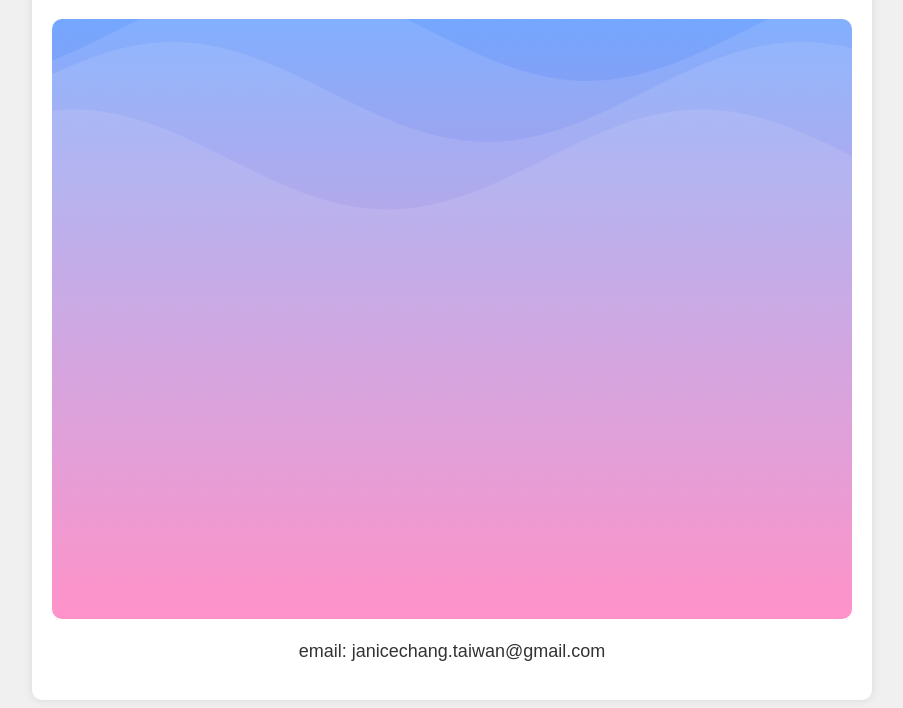
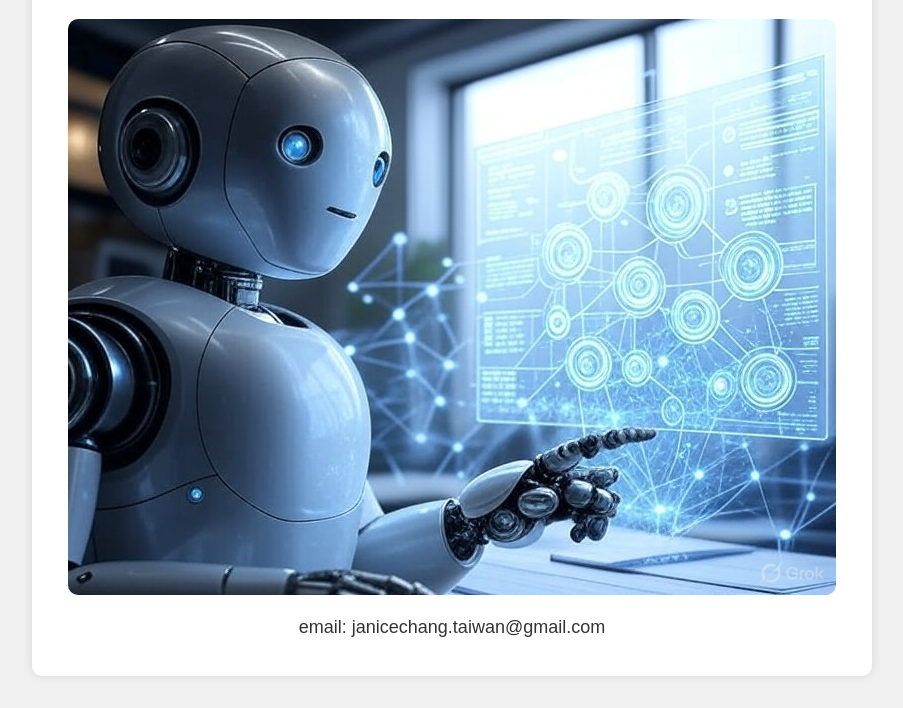
Before and after one commit to jojojanice/GradientGroove, a plain HTML site: page index.html in a window 1280 px wide. Shown: the part 131-839 px from the top of the page, without its empty margins (188-1091 px from the left). After the commit the page ends 815 px from the top, so only its background shows below. Drawn offline with Linux system fonts and the light colour scheme.

Commit message:
Update index.html

```diff
--- a/index.html
+++ b/index.html
@@ -33,7 +33,7 @@
 <body>
     <div class="app-container">
         <h1>ME Robot</h1>
-        <img src="Unknown-1.png" alt="connect to Me Robot">
+        <img src="merobot.png" alt="connect to Me Robot">
         <p>email: janicechang.taiwan@gmail.com</p>
     </div>
 </body>
```
